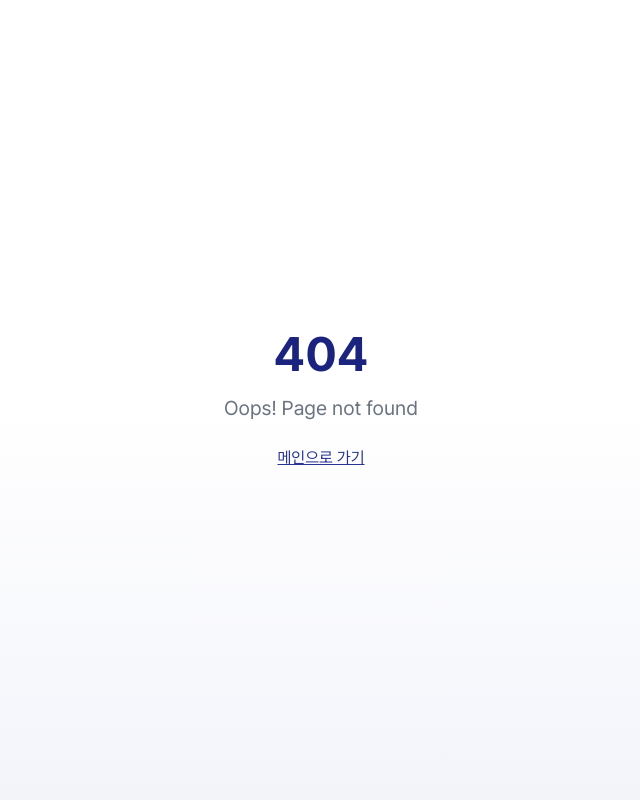
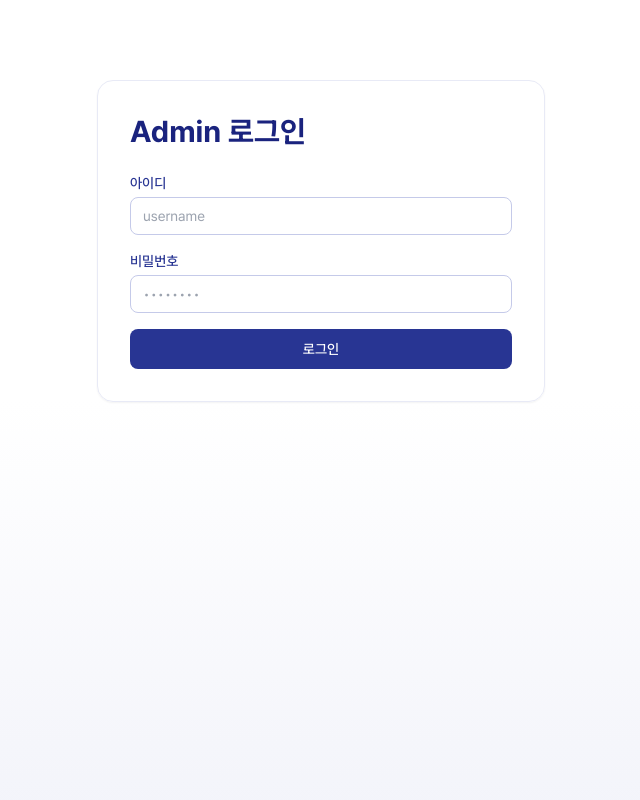
Before and after one commit to Convergence-Software-Recruiting/FE, a Next.js app: page /admin/login in a window 1280 px wide. Before the commit this address had no page. Shown: the top 800 px of the page, without its empty margins (319-959 px from the left). Built offline with nearby package versions, Linux system fonts and the light colour scheme; no server answers.

Commit message:
feat: 어드민 로그인 페이지 구현

```diff
--- /dev/null
+++ b/app/admin/login/page.tsx
@@ -0,0 +1,96 @@
+"use client";
+
+import { FormEvent, useState } from "react";
+import { useRouter } from "next/navigation";
+import { useResponsive } from "@/hooks/useResponsive";
+import { useAuth } from "@/contexts/AuthContext";
+
+export default function AdminLoginPage() {
+  const router = useRouter();
+  const { isMobile } = useResponsive();
+  const { login, isLoading, error } = useAuth();
+
+  const [username, setUsername] = useState("");
+  const [password, setPassword] = useState("");
+  const [localError, setLocalError] = useState<string | null>(null);
+
+  const handleSubmit = async (e: FormEvent) => {
+    e.preventDefault();
+    setLocalError(null);
+
+    if (!username || !password) {
+      setLocalError("아이디와 비밀번호를 모두 입력해 주세요.");
+      return;
+    }
+
+    const ok = await login({ username, password });
+    if (!ok) {
+      setLocalError("로그인에 실패했습니다. 아이디/비밀번호를 다시 확인해 주세요.");
+      return;
+    }
+
+    router.replace("/admin");
+  };
+
+  return (
+    <div
+      className={`min-h-screen bg-gradient-to-b from-background via-white to-navy-50/50 ${
+        isMobile ? "py-12" : "py-20"
+      }`}
+    >
+      <div className="container mx-auto px-4 sm:px-6 lg:px-8">
+        <div className="max-w-md mx-auto bg-white/80 border border-navy-50 rounded-2xl shadow-sm p-6 sm:p-8">
+          <h1
+            className={`font-bold text-navy-900 mb-6 ${
+              isMobile ? "text-2xl" : "text-3xl"
+            }`}
+          >
+            Admin 로그인
+          </h1>
+
+          <form onSubmit={handleSubmit} className="space-y-4">
+            <div className="space-y-1">
+              <label className="block text-sm font-medium text-navy-800">
+                아이디
+              </label>
+              <input
+                type="text"
+                value={username}
+                onChange={(e) => setUsername(e.target.value)}
+                className="w-full rounded-lg border border-navy-100 px-3 py-2 text-sm focus:outline-none focus:ring-2 focus:ring-navy-400 focus:border-navy-400 bg-white/80"
+                placeholder="username"
+              />
+            </div>
+
+            <div className="space-y-1">
+              <label className="block text-sm font-medium text-navy-800">
+                비밀번호
+              </label>
+              <input
+                type="password"
+                value={password}
+                onChange={(e) => setPassword(e.target.value)}
+                className="w-full rounded-lg border border-navy-100 px-3 py-2 text-sm focus:outline-none focus:ring-2 focus:ring-navy-400 focus:border-navy-400 bg-white/80"
+                placeholder="••••••••"
+              />
+            </div>
+
+            {(localError || error) && (
+              <p className="text-sm text-red-600">
+                {localError ?? error}
+              </p>
+            )}
+
+            <button
+              type="submit"
+              disabled={isLoading}
+              className="w-full mt-2 inline-flex items-center justify-center rounded-lg bg-navy-800 text-white text-sm font-medium py-2.5 hover:bg-navy-900 disabled:opacity-60 disabled:cursor-not-allowed transition-colors"
+            >
+              {isLoading ? "로그인 중..." : "로그인"}
+            </button>
+          </form>
+        </div>
+      </div>
+    </div>
+  );
+}
```
